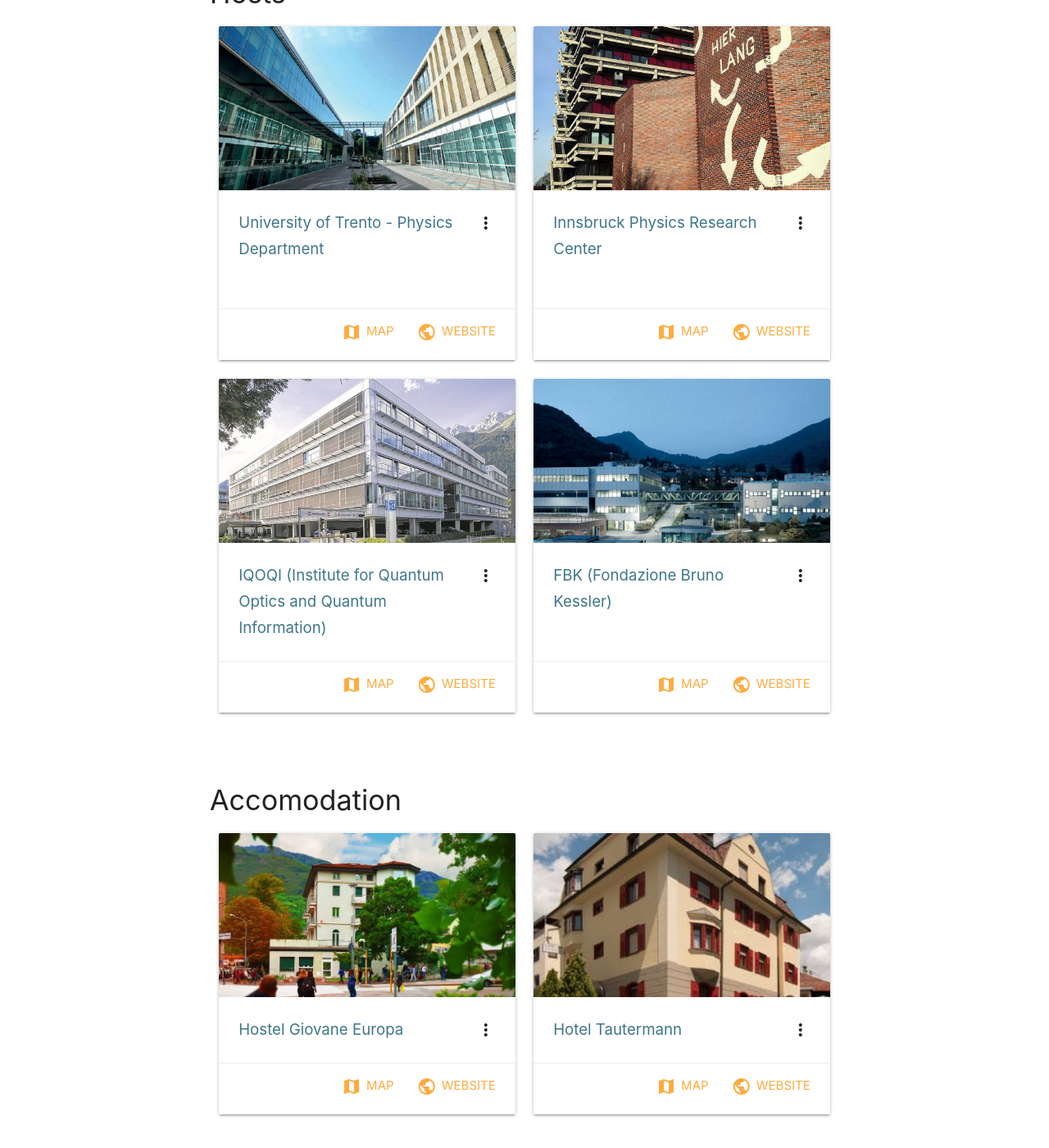
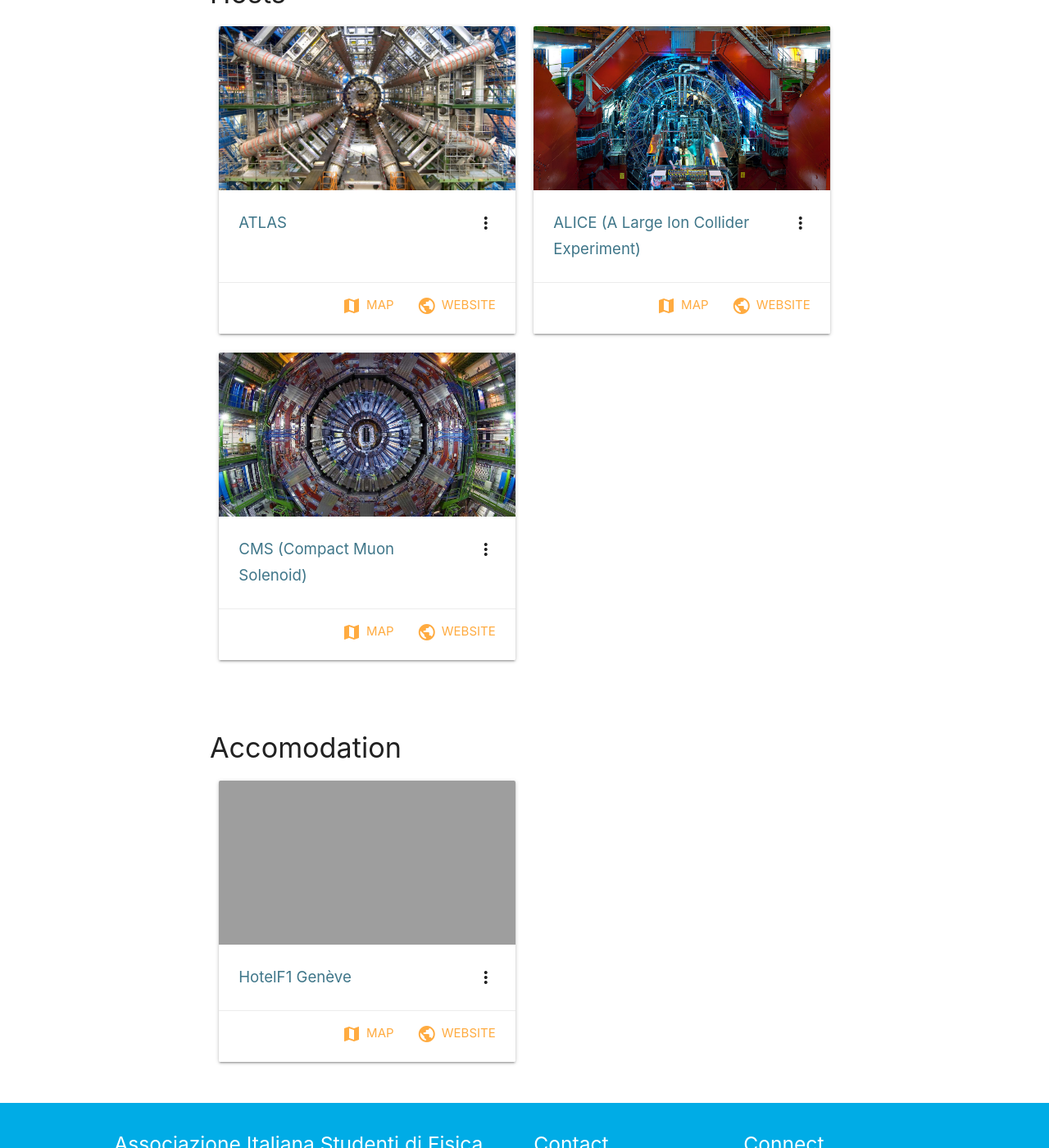
Before and after one commit to ai-sf/ring20, a Jekyll site: the page built from facilities.html, in a window 1280 px wide and 1400 px high, scrolled down 243 px. Shown: the whole window at 82% size. Built offline with Jekyll 4.4.1, drawn with Linux system fonts in a browser that asks for light colours; nearby versions of some CDN libraries; some of the changed text lies outside the part shown.

Commit message:
Update facilities.yml

```diff
--- a/_data/facilities.yml
+++ b/_data/facilities.yml
@@ -3,59 +3,35 @@
     - name: "Hosts"
       zoom: true
       items:
-        - img: img/facilities/trento.jpg
-          title: University of Trento - Physics Department
+        - img: img/atlas.jpg
+          title: ATLAS
           descr: "The University of Trento is a recent, medium-sized university: the Department of Physics was established in 2012 after its researchers had been engaged in many key sectors for almost 40 years. During this event the University will host talks focused on the research performed in Trento about Bose-Einstein condensation and Nanosciense"
-          site: http://www.physics.unitn.it/en
-          tag: "physunitn"
-          map: https://www.google.it/maps/place/Univerit%C3%A0+degli+Studi+di+Trento+-+Dipartimento+di+Fisica/@46.0656159,11.148685,17z/data=!3m1!4b1!4m5!3m4!1s0x4782769503350cd5:0xa557831d5cbc7740!8m2!3d46.0656122!4d11.1508737
+          site: https://atlas.cern
+          tag: "atlas"
+          map: https://goo.gl/maps/Y3z6xEriCYH2
 
-        - img: img/facilities/ipc_foto_giusta.jpg
-          title: Innsbruck Physics Research Center
+        - img: img/alice.jpg
+          title: ALICE (A Large Ion Collider Experiment)
           descr: "The Innsbruck Physics Research Center conducts many researches about a broad range of modern topics in physics. The Center is organized along three main research areas: Astro- and Astroparticle Physics, Ion- and Applied Physics, and Quantum Physics. The Center cooperates with many research institutions worldwide and provides a truly international environment for researchers from all over the world. "
-          site: https://www.uibk.ac.at/sp-physik/
-          tag: "uniinn"
-          map: https://www.google.it/maps/place/Technikerstra%C3%9Fe+25,+6020+Innsbruck,+Austria/@47.2650023,11.3409642,17z/data=!3m1!4b1!4m5!3m4!1s0x479d6b73fe395b3b:0x1243e7c276a525fa!8m2!3d47.2649991!4d11.3428721
+          site: https://home.cern/science/experiments/alice
+          tag: "alice"
+          map: https://maps.web.cern.ch/?center=2490658.95,1123239.69&xmin=2490523.48&ymin=1123173.15&xmax=2490794.42&ymax=1123306.23&rotation=0&scale=1000&basemap=plan&mode=2D
 
-        - img: img/facilities/IQOQI.jpg
-          title: IQOQI (Institute for Quantum Optics and Quantum Information)
+        - img: img/cms.jpg
+          title: CMS (Compact Muon Solenoid)
           descr: "The Institute for Quantum Optics and Quantum Information (IQOQI) of the Austrian Academy of Sciences dedicates its work to theoretical and experimental basic research in the areas of quantum optics and quantum information science. Internationality, worldwide networking and highly actual research topics characterize the institute's work. A particular concern of the institute is the sustainable advancement of young academics, and together with the University of Innsbruck, their integration into the research and teaching program."
-          site: https://iqoqi.at/en/
-          tag: "iqoqi"
-          map: https://www.google.it/maps/place/IQOQI+-+Innsbruck/@47.2636136,11.3436033,17z/data=!3m1!4b1!4m5!3m4!1s0x479d6b75b4421ff9:0x8e255220c56f4ca1!8m2!3d47.26361!4d11.345792
+          site: https://cms.cern/detector
+          tag: "cms"
+          map: https://goo.gl/maps/4YHjs2YCg2G2
 
-        - img: img/facilities/fbk.jpg
-          title: FBK (Fondazione Bruno Kessler)
-          tag: "fbk"
-          descr: "Fondazione Bruno Kessler is a research non-profit public interest entity. Just across the street from the Physics Department of Trento, it is ranked at the 1st place for scientific excellence within 3 different subject areas (ICT, History and Sociology) in Italy. During our event we will have the opportunity to visit this reserch center."
-          site: https://www.fbk.eu/en/
-          map: https://www.google.it/maps/place/Fondazione+Bruno+Kessler+_+Polo+Scientifico/@46.0670962,11.1492215,17z/data=!3m1!4b1!4m5!3m4!1s0x0:0xb42c31a4b5463d3f!8m2!3d46.0670377!4d11.1514664
+
 
     - name: "Accomodation"
       zoom: true
       items:
-      - img: img/facilities/hostel_trento.jpg
-        title: Hostel Giovane Europa
-        tag: "hosteltrento"
-        descr: "Accomodation in Trento will be provided at the Hostel Giovane Europa, Via Torre Vanga, 9- 38122 Trento"
-        site: "https://www.visittrentino.info/it/trento/ostelli/ostello-giovane-europa_dr201316l"
-        map: "https://www.google.com/maps?daddr=VIA+TORRE+VANGA,+9++38122+TRENTO++IT+@46.0701,+11.1193"
-      - img: img/facilities/hotel_innsbruck.jpg
-        title: Hotel Tautermann
-        tag: "hotel_innsbruck"
-        descr: "Accomodation in Innsbruck will be provided at the Hotel Tautermann, Stamserfeld 5, Innsbruck."
-        site: "http://hotel-tautermann.at/en"
-        map: "https://www.google.com/maps/place//data=!4m2!3m1!1s0x479d6bf0d410e9ed:0xa228cc2dfb524e5d"
-
-    - name: "Research Groups"
-      zoom: false
-      size: "small"
-      items:
-        - img: img/facilities/bec.jpg
-          title: "BEC"
-          tag: "bec"
-          site: "http://bec.science.unitn.it/"
-        - img: img/facilities/nanolab.jpg
-          title: "NanoLab"
-          tag: "nanolab"
-          site: "http://nanolab.physics.unitn.it/"
+      - img: img/facilities/hotel_ginevra.jpg
+        title: HotelF1 Genève
+        tag: "hostelginevra"
+        descr: "I partecipanti pernotteranno presso l'hotelF1 Genève Aéroport Ferney Voltaire, Route de Meyrin, 01210 Ferney-Voltaire, Francia"
+        site: "https://www.booking.com/hotel/fr/hotelf1-geneve-aeroport-ferney-voltaire.it.html"
+        map: "https://www.google.com/maps/place/hotelF1+Gen%C3%A8ve+Airport+Ferney+Voltaire/@46.246754,6.093945,15z/data=!4m2!3m1!1s0x0:0x6232692eee9b852b?sa=X&ved=2ahUKEwjuk5qj3cDnAhUHxosKHbOSBBIQ_BIwC3oECA0QCA"
```
